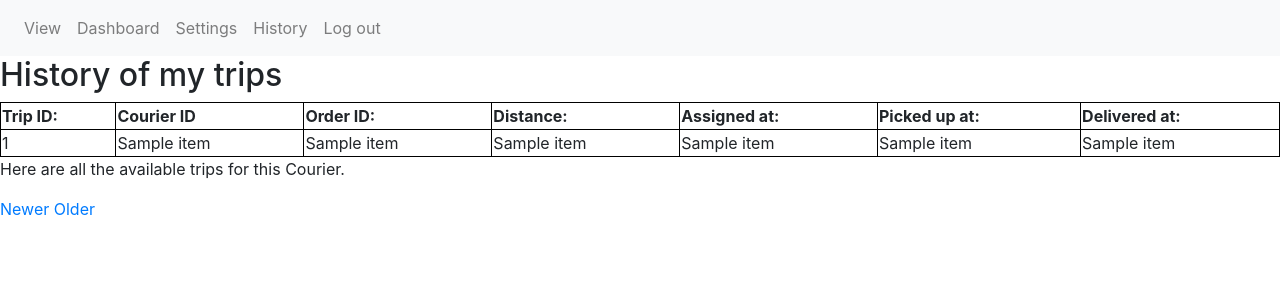
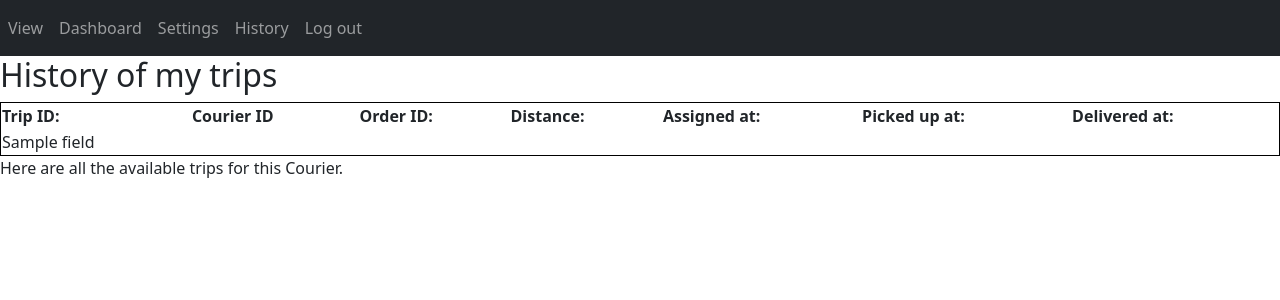
Before and after one commit to uber-summer-practice-sofia-2021/courier-management-backend, a Flask app: template src/flaskr/templates/user/history.html in a window 1280 px wide. Shown: the top 300 px of the page. Run offline with Flask 2, Linux system fonts and the light colour scheme; the template is opened without the code that fills it: most values are stand-ins (such as "Sample title", 1, 10 or a date in 2020); some libraries are stand-ins or nearby versions.

Commit message:
Fix pagination and change some front-end stuff

```diff
--- a/src/flaskr/templates/base.html
+++ b/src/flaskr/templates/base.html
@@ -1,10 +1,17 @@
 <!doctype html>
-<html>
+<html lang="en">
 
 <head>
+    <meta charset="utf-8">
+    <meta name="viewport" content="width=device-width, initial-scale=1">
+
     {% block style %}{% endblock %}
-    <link rel="stylesheet" href="https://stackpath.bootstrapcdn.com/bootstrap/4.3.1/css/bootstrap.min.css"
-        integrity="sha384-ggOyR0iXCbMQv3Xipma34MD+dH/1fQ784/j6cY/iJTQUOhcWr7x9JvoRxT2MZw1T" crossorigin="anonymous">
+
+    <!-- <link rel="stylesheet" href="https://stackpath.bootstrapcdn.com/bootstrap/4.3.1/css/bootstrap.min.css"
+        integrity="sha384-ggOyR0iXCbMQv3Xipma34MD+dH/1fQ784/j6cY/iJTQUOhcWr7x9JvoRxT2MZw1T" crossorigin="anonymous"> -->
+    <link href="https://cdn.jsdelivr.net/npm/bootstrap@5.1.1/dist/css/bootstrap.min.css" rel="stylesheet"
+        integrity="sha384-F3w7mX95PdgyTmZZMECAngseQB83DfGTowi0iMjiWaeVhAn4FJkqJByhZMI3AhiU" crossorigin="anonymous">
+
     <title>{% block title %}{% endblock %}</title>
     {% block links %}{% endblock %}
 </head>
@@ -16,23 +23,28 @@
 
     {% with messages=get_flashed_messages() %}
     {% if messages %}
-    <div classs="container p-5">
-        <div class="alert alert-primary" role="alert">
-            {{messages[-1]}}
-        </div>
+    <div class="alert alert-primary alert-dismissible fade show" role="alert">
+        {{messages[-1]}}
+        <button type="button" class="btn-close" data-bs-dismiss="alert" aria-label="Close">
+            <span aria-hidden="true">&times;</span>
+        </button>
     </div>
     {% endif %}
     {% endwith %}
 
     <script src="https://cdnjs.cloudflare.com/ajax/libs/jquery/3.2.1/jquery.min.js"
         integrity="sha384-q8i/X+965DzO0rT7abK41JStQIAqVgRVzpbzo5smXKp4YfRvH+8abtTE1Pi6jizo" crossorigin="anonymous">
-        </script>
-    <script src="https://cdnjs.cloudflare.com/ajax/libs/popper.js/1.14.7/umd/popper.min.js"
+    </script>
+    <!-- <script src="https://cdnjs.cloudflare.com/ajax/libs/popper.js/1.14.7/umd/popper.min.js"
         integrity="sha384-UO2eT0CpHqdSJQ6hJty5KVphtPhzWj9WO1clHTMGa3JDZwrnQq4sF86dIHNDz0W1" crossorigin="anonymous">
-        </script>
+    </script>
     <script src="https://stackpath.bootstrapcdn.com/bootstrap/4.3.1/js/bootstrap.min.js"
         integrity="sha384-JjSmVgyd0p3pXB1rRibZUAYoIIy6OrQ6VrjIEaFf/nJGzIxFDsf4x0xIM+B07jRM" crossorigin="anonymous">
-        </script>
+    </script> -->
+    <script src="https://cdn.jsdelivr.net/npm/bootstrap@5.1.1/dist/js/bootstrap.bundle.min.js"
+        integrity="sha384-/bQdsTh/da6pkI1MST/rWKFNjaCP5gBSY4sEBT38Q/9RBh9AH40zEOg7Hlq2THRZ" crossorigin="anonymous">
+    </script>
+
     {% block scripts %}{% endblock %}
 </body>
 
--- a/src/flaskr/templates/index.html
+++ b/src/flaskr/templates/index.html
@@ -1,5 +1,7 @@
 {% extends "base.html" %}
+
 {% block title %} Login Page {% endblock %}
+
 {%block content%}
 <h1>Welcome to Uber Deliveries!</h1>
 <form method="POST">
--- a/src/flaskr/templates/navbar.html
+++ b/src/flaskr/templates/navbar.html
@@ -1,7 +1,7 @@
 {% extends "base.html" %}
 
 {% block navbar %}
-<nav class="navbar navbar-expand-lg navbar-light bg-light">
+<nav class="navbar navbar-expand-lg navbar-dark bg-dark">
     <button class="navbar-toggler" type="button" data-toggle="collapse" data-target="#navbarNav"
         aria-controls="navbarNav" aria-expanded="false" aria-label="Toggle navigation">
         <span class="navbar-toggler-icon"></span>
--- a/src/flaskr/templates/user/history.html
+++ b/src/flaskr/templates/user/history.html
@@ -26,19 +26,18 @@
   </tr>
   {% for item in items %}
   <tr>
-    <td>{{item[0]}}</td>
-    <td>{{item[1]}}</td>
-    <td>{{item[2]}}</td>
-    <td>{{item[3]}}</td>
-    <td>{{item[4]}}</td>
-    <td>{{item[5]}}</td>
-    <td>{{item[6]}}</td>
+    {% for field in item %}
+    <td>{{field}}</td>
+    {% endfor %}
   </tr>
   {% endfor %}
 </table>
 <p>Here are all the available trips for this Courier.</p>
 <p></p>
-<a href="{{ url_for('user.history', newer_than=items[-1][7]) }}">Newer</a>
-<a href="{{ url_for('user.history', older_than=items[0][7]) }}">Older</a>
-
+{% if newer %}
+<a id='lnk-newer' href="{{ url_for('user.history', newer_than=items[0][7]) }}" class="btn btn-outline btn-primary btn-lg">Newer</a>
+{% endif %}
+{% if older %}
+<a id='lnk-older' href="{{ url_for('user.history', older_than=items[-1][7]) }}" class="btn btn-outline btn-primary btn-lg">Older</a>
+{% endif %}
 {% endblock %}
```
Also changed, not shown: src/flaskr/user/routes.py (+11 -72 lines), src/flaskr/user/utils.py (+12 -61 lines), src/flaskr/database/server.db.
